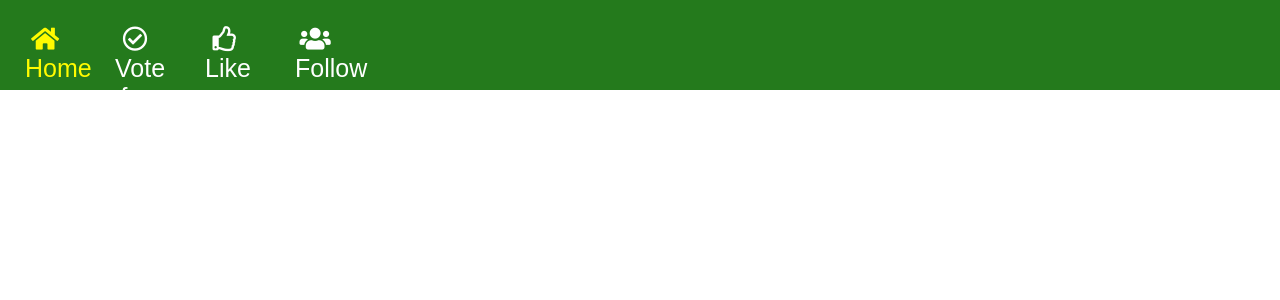
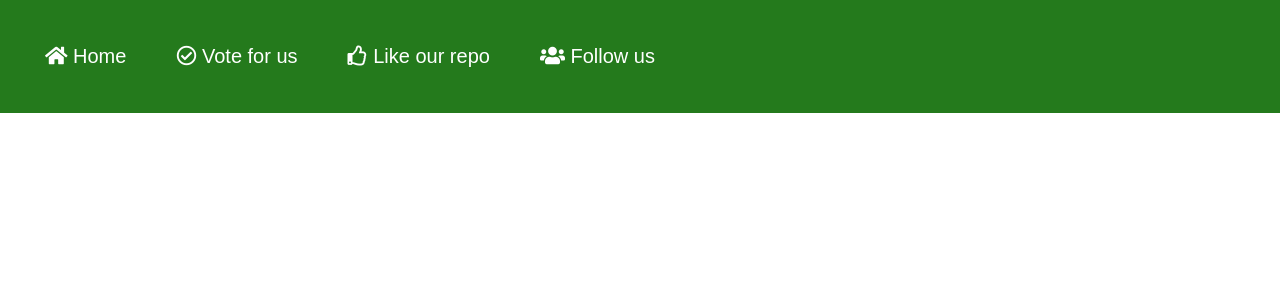
Before and after one commit to Hackbit/reactriot2019-coding-army, a React (Create React App) app: page / in a window 1280 px wide. Shown: the top 300 px of the page. Built offline with nearby package versions, Linux system fonts and the light colour scheme.

Commit message:
Edited header

```diff
--- a/src/App.js
+++ b/src/App.js
@@ -11,8 +11,11 @@ import './components/Nav.css';
 
 function App() {
   return (
+
     <div className="App">
+
       <Nav/>
+
 
     </div>
   );
--- a/src/components/Nav.css
+++ b/src/components/Nav.css
@@ -6,17 +6,20 @@ header{
     text-decoration: none;
     color: white;
     font-family: sans-serif;
+    font-size: 20px;
+    padding: 15px;
+    text-align: center;
+    float: left;
+    margin: 10px;
 }
 .link:hover{
     color: rgb(255, 251, 0);
 }
 .list-container{
     list-style-type: none;
-    display: flex;
-    justify-content: flex-end;
+    padding: 20px;
 }
-.list-item{
-    text-decoration: none;
-    padding: 20px;
-    font-size: 25px;
+.homepg-nav{
+    width: 100%;
+    overflow: auto;
 }
--- a/src/components/Nav.jsx
+++ b/src/components/Nav.jsx
@@ -1,4 +1,4 @@
-import React, { Component } from 'react'
+import React, { Component } from 'react';
 
 export default class Nav extends Component {
     render() {
@@ -7,16 +7,13 @@ export default class Nav extends Component {
                 <nav className="homepg-nav">
 
                     <ul className="list-container">
-                        <a className="link" href="google.com"><li className="list-item"><i class="fas fa-home"></i> Home</li></a>
-                        <a className="link" href="google.com"><li className="list-item"><i class="far fa-check-circle"></i> Vote for us</li></a>
-                        <a className="link" href="google.com"><li className="list-item"><i class="far fa-thumbs-up"></i> Like our repo</li></a>
-                        <a className="link" href="google.com"><li className="list-item"><i class="fas fa-users"></i> Follow us</li></a>
+                        <a className="link" href="google.com"><i class="fas fa-home"></i> Home</a>
+                        <a className="link" href="google.com"><i class="far fa-check-circle"></i> Vote for us</a>
+                        <a className="link" href="google.com"><i class="far fa-thumbs-up"></i> Like our repo</a>
+                        <a className="link" href="google.com"><i class="fas fa-users"></i> Follow us</a>
                     </ul>
                 </nav>
             </header>
-
-
-
         )
     }
 }
```
Also changed, not shown: src/components/logo.png (added), src/logo.svg (deleted).
